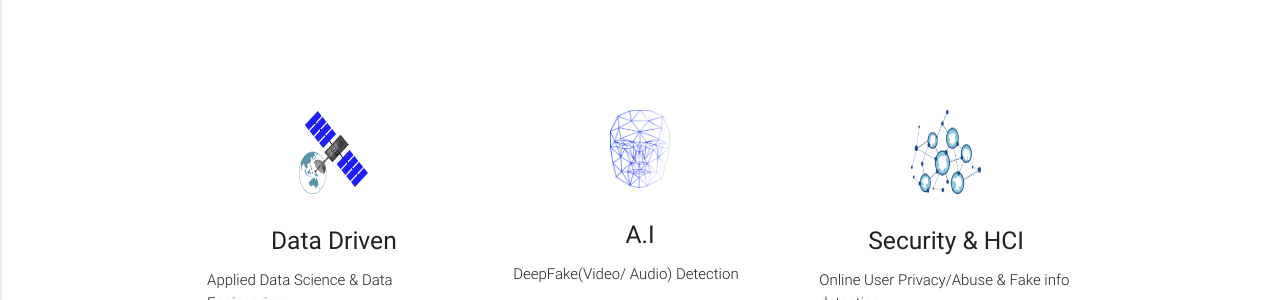
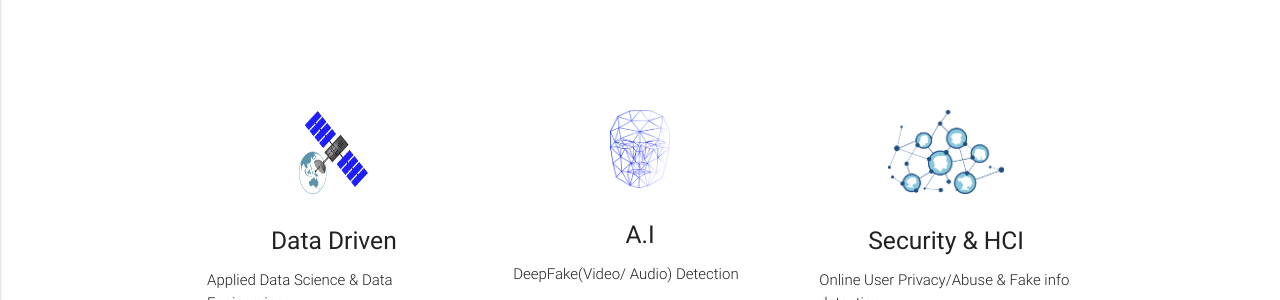
Before and after one commit to Yurim990507/DASH-Lab.github.io, a Jekyll site: the page built from index.md, in a window 1280 px wide. Shown: the part 392-692 px from the top of the page. Built offline with Jekyll 4.4.1, drawn with Linux system fonts in a browser that asks for light colours; comment, search, counter and statistics services are not loaded.

Commit message:
Update home.html

```diff
--- a/_layouts/home.html
+++ b/_layouts/home.html
@@ -44,7 +44,7 @@ layout: default
 
         <div class="col s12 m4">
           <div class="icon-block">
-            <h2 class="center light-blue-text"><img width="70" height="84" src="../img/security_v0.png" alt="security" class="image"></h2>
+            <h2 class="center light-blue-text"><img width="116" height="84" src="../img/security_v0.png" alt="security" class="image"></h2>
             <h5 class="center">Security & HCI</h5>
             <p class="light">Online User Privacy/Abuse & Fake info detection</p>
             <p class="light">Blockchain and Authentication</p>
```
